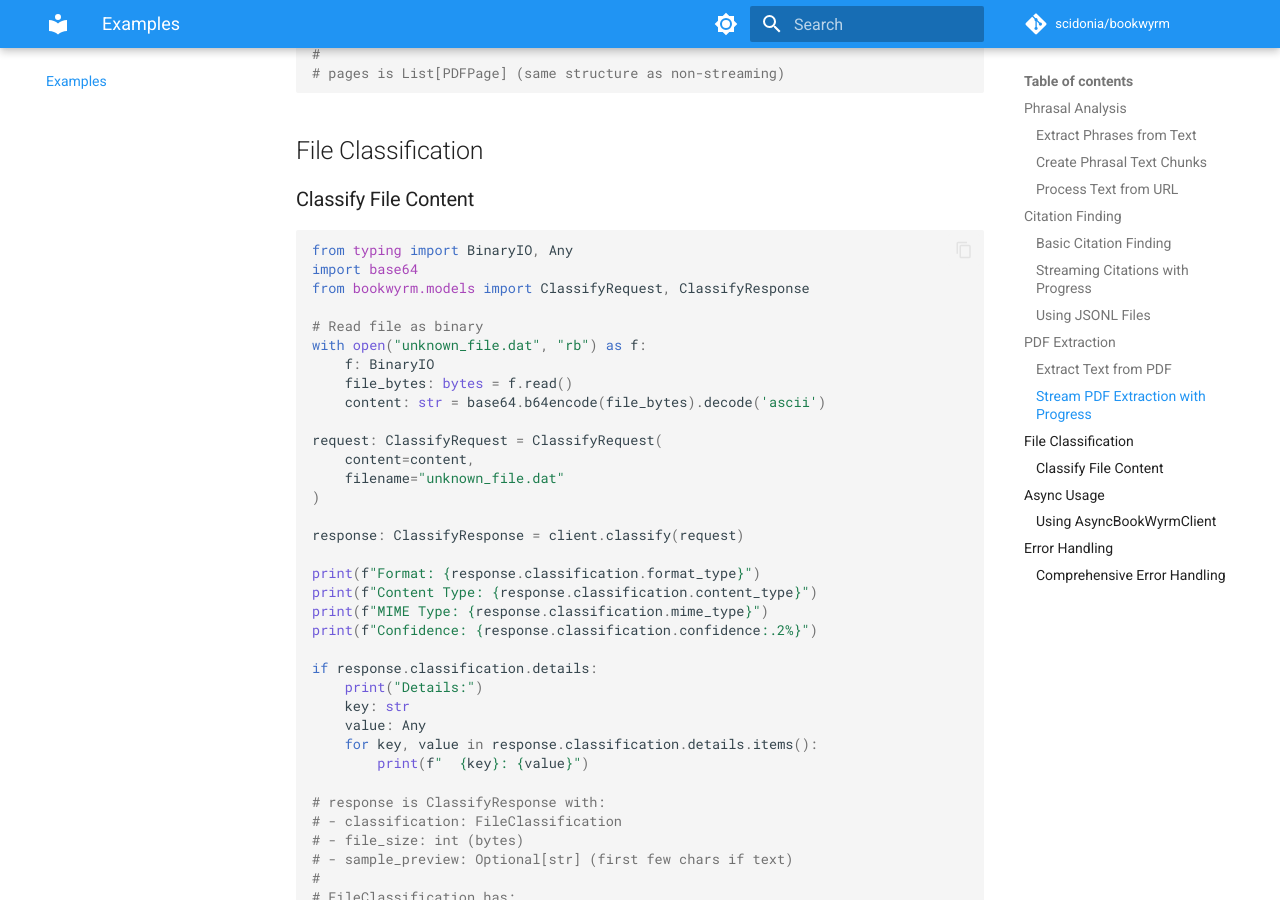
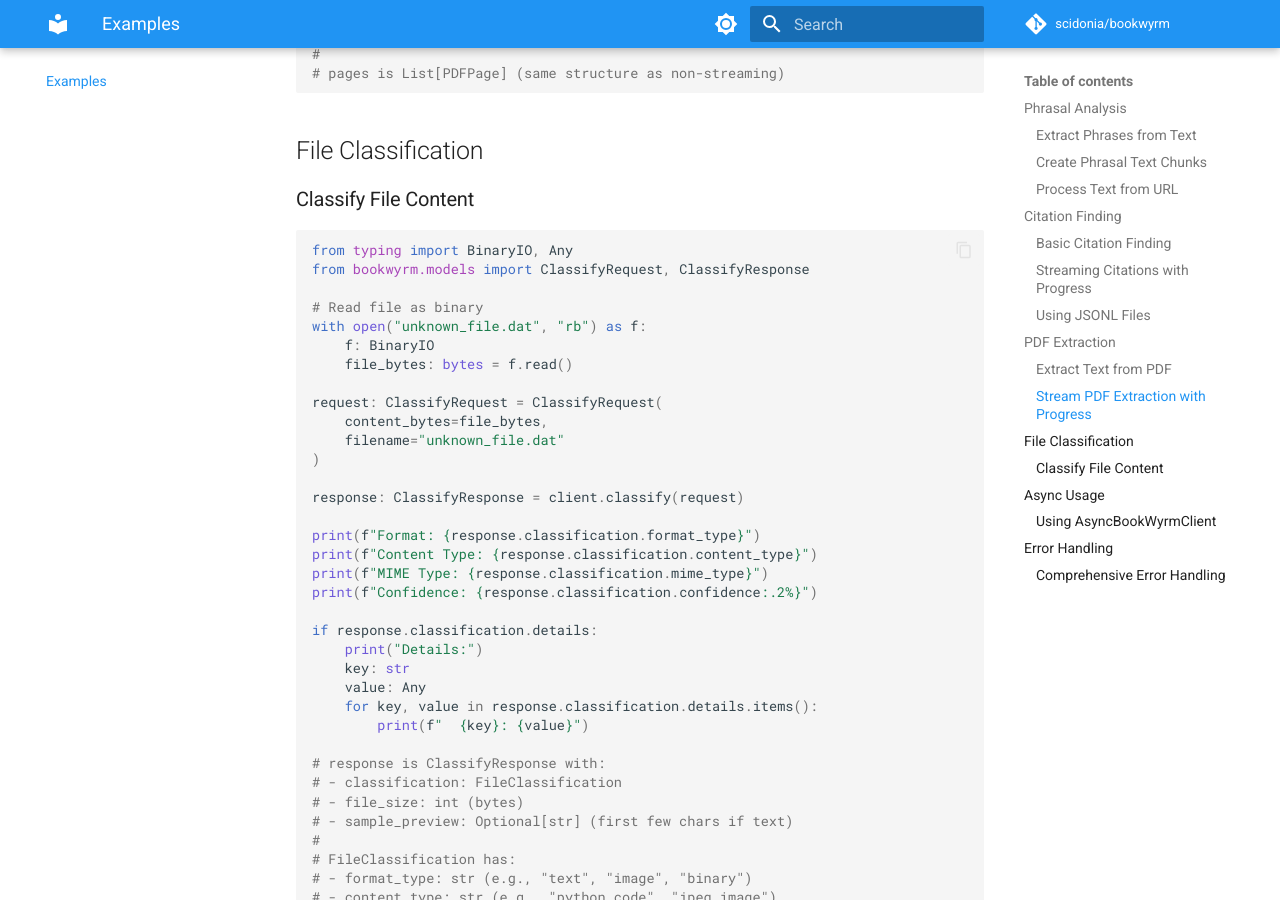
Before and after one commit to scidonia/bookwyrm-client, an MkDocs documentation site: the page built from docs/examples.md, in a window 1280 px wide and 900 px high, scrolled down 5944 px. Built offline with MkDocs 1.6.1 and Material for MkDocs 9.7.7, drawn with Linux system fonts in a browser that asks for light colours; comment, search, counter and statistics services are not loaded.

Commit message:
docs: update file classification example to use content_bytes
Co-authored-by: aider (anthropic/claude-sonnet-4-20250514) <aider@aider.chat>

````diff
--- a/docs/examples.md
+++ b/docs/examples.md
@@ -307,17 +307,15 @@ print(f"Extracted {len(pages)} pages")
 
 ```python
 from typing import BinaryIO, Any
-import base64
 from bookwyrm.models import ClassifyRequest, ClassifyResponse
 
 # Read file as binary
 with open("unknown_file.dat", "rb") as f:
     f: BinaryIO
     file_bytes: bytes = f.read()
-    content: str = base64.b64encode(file_bytes).decode('ascii')
 
 request: ClassifyRequest = ClassifyRequest(
-    content=content,
+    content_bytes=file_bytes,
     filename="unknown_file.dat"
 )
 
````
